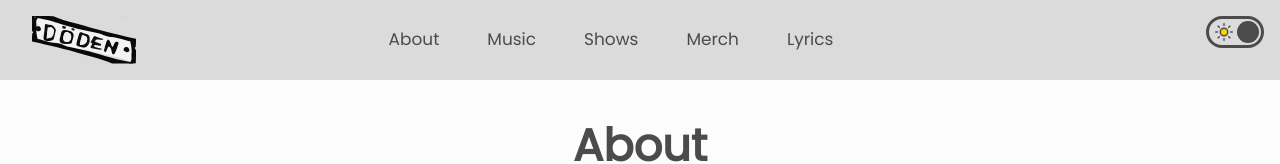
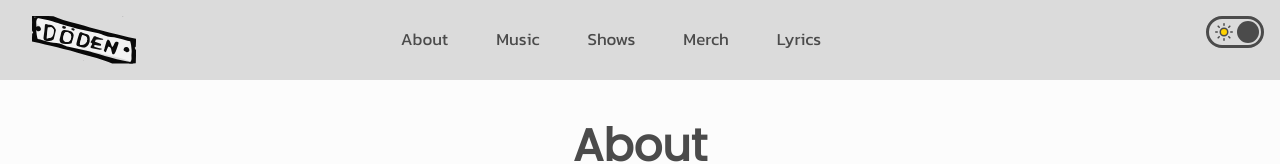
Before and after one commit to sarablom/deathracer, a Next.js app: page /about in a window 1280 px wide. Shown: the top 164 px of the page. Built offline with nearby package versions, Linux system fonts and the light colour scheme.

Commit message:
update font in navbar

```diff
--- a/src/components/Nav/Nav.tsx
+++ b/src/components/Nav/Nav.tsx
@@ -9,7 +9,13 @@ import { VisuallyHidden } from "../VisuallyHidden";
 import { ThemeToggle } from "../ThemeToggle";
 
 import { Menu } from "react-feather";
+import { Kanit } from "next/font/google";
 import styled from "styled-components";
+
+const kanitRegular = Kanit({
+	subsets: ["latin"],
+	weight: "400",
+});
 
 export const Nav = () => {
 	const [showMobileMenu, setShowMobileMenu] = useState(false);
@@ -17,7 +23,7 @@ export const Nav = () => {
 	const { theme, setTheme } = useTheme();
 
 	return (
-		<NavContainer>
+		<NavContainer className={kanitRegular.className}>
 			{!width ? (
 				<></>
 			) : width > 800 ? (
```
